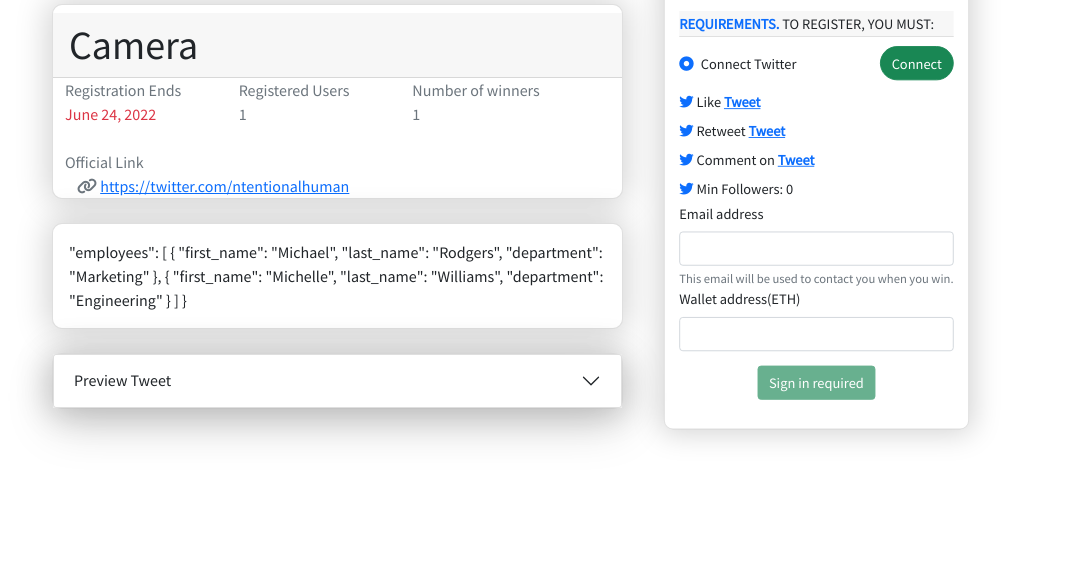
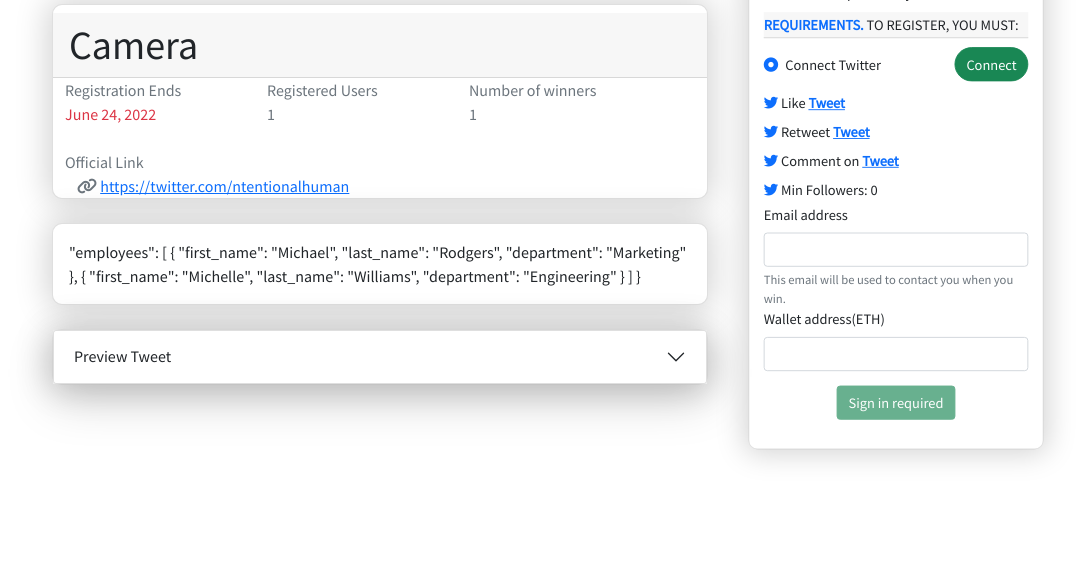
Before and after one commit to HectorGitt/twitter-mint, a Django app: page /project/94550245-4431-4876-9888-67dede033c91/ in a window 1280 px wide. Shown: the part 220-800 px from the top of the page, without its empty margins (90-1177 px from the left). Run offline with Django 4.2, Linux system fonts and the light colour scheme; data comes from the database, SQL or seed files in the repository; some libraries are stand-ins or nearby versions.

Commit message:
aligned div

```diff
--- a/mint/static/mint/styles/styles.css
+++ b/mint/static/mint/styles/styles.css
@@ -25,7 +25,7 @@ body {
     margin: 2px 0;
     padding: 2px 0;
 }
-@media screen and (max-width: 780px) {
+@media screen and (max-width: 768px) {
     .register-card .card {
         position: static;
         transform: scale(1);
--- a/mint/templates/mint/project.html
+++ b/mint/templates/mint/project.html
@@ -16,9 +16,9 @@
 	'
 	class="container-fluid top-image" alt="..."></div></div>
 
-<div class="container">
+<div class="container-lg mx-auto">
     <div class="row mx-lg-5 mt-2">
-        <div class="col-xs-12 col-md-7">
+        <div class="col-xs-12 col-lg-8  col-md-6">
             <div class="card">
               <h5 class="card-title position-absolute right-0">
               </h5>
@@ -52,7 +52,7 @@
 
             </div>
         </div>
-        <div class="col-xs-12 register-card col-md-5">
+        <div class="col-xs-12 register-card col-lg-4 col-md-6">
             <div class="card">
                 <div class="card-body">
                   <h5 class="card-title">Register</h5>
@@ -165,7 +165,7 @@
                 </div>
               </div>
         </div>
-		<div class="col-xs-12 col-md-7 mt-4">
+		<div class="col-xs-12 col-lg-8 col-md-6 mt-4">
 			<div class='d-flex flex-column'>
 				<div class="card">
 					<p class="card-text p-3"> {{context.project_description}} </p>
```
